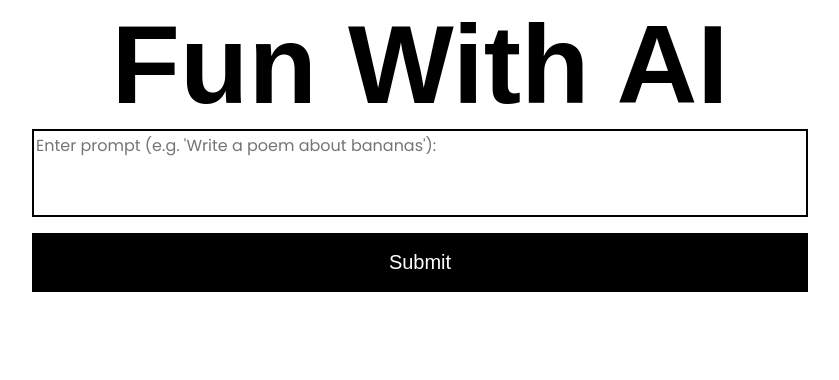
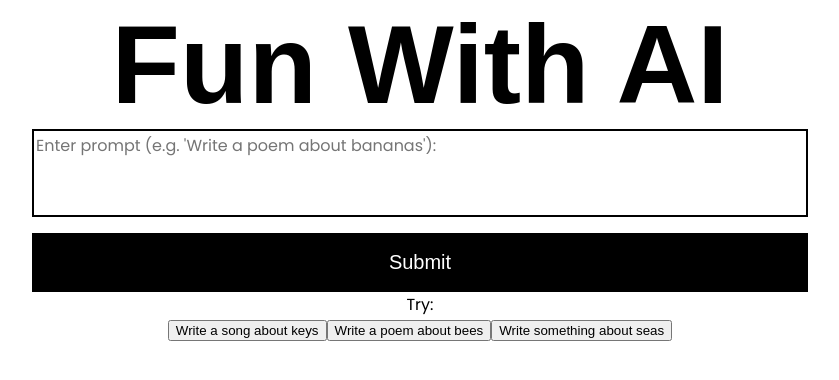
Before and after one commit to maniutin/fun-with-ai, a React (Create React App) app: page / in a window 1280 px wide. Shown: the top 380 px of the page, without its empty margins (220-1059 px from the left). Built offline with nearby package versions, Linux system fonts and the light colour scheme; a web font is replaced by a local one.

Commit message:
setup prompt presets

```diff
--- a/src/App.js
+++ b/src/App.js
@@ -1,6 +1,7 @@
 import { useState, useEffect } from "react";
 
 import FormContainer from "./components/FormContainer";
+import PromptPresets from "./components/PromptPresets";
 import ResultListContainer from "./components/ResultListContainer";
 
 import "./App.css";
@@ -38,6 +39,8 @@ function App() {
         setIsSubmitting={setIsSubmitting}
       />
 
+      <PromptPresets setInputValue={setInputValue} />
+
       <ResultListContainer
         pastPrompts={pastPrompts}
         setPastPrompts={setPastPrompts}
--- /dev/null
+++ b/src/components/PromptPresets.js
@@ -0,0 +1,27 @@
+import { promptPresets } from "../constants";
+
+import "./PromptPresets.css";
+
+export default function PromptPresets(props) {
+  const { setInputValue } = props;
+
+  const handleClick = (value) => {
+    // event.preventDefault();
+    setInputValue(value);
+  };
+
+  return (
+    <section className="prompt-presets">
+      <div>Try:</div>
+      <button onClick={() => handleClick(promptPresets.keys)}>
+        {promptPresets.keys}
+      </button>
+      <button onClick={() => handleClick(promptPresets.bees)}>
+        {promptPresets.bees}
+      </button>
+      <button onClick={() => handleClick(promptPresets.seas)}>
+        {promptPresets.seas}
+      </button>
+    </section>
+  );
+}
--- a/src/constants.js
+++ b/src/constants.js
@@ -27,3 +27,9 @@ export const clearListButtonText = {
   cancel: "Cancel",
   confirmation: "Are you sure?",
 };
+
+export const promptPresets = {
+  keys: "Write a song about keys",
+  bees: "Write a poem about bees",
+  seas: "Write something about seas",
+};
```
Also changed, not shown: src/components/PromptPresets.css (added).
